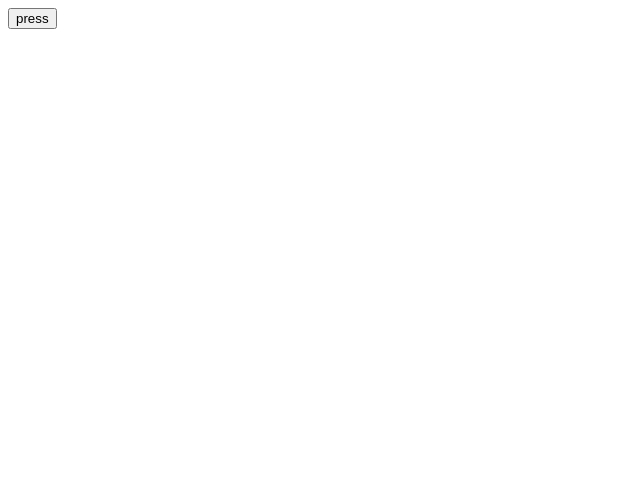
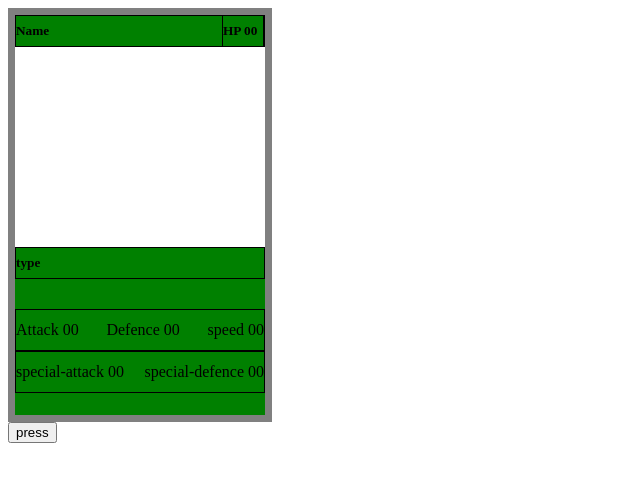
Before and after one commit to sauliusss/pokemon_api, a website: page index.html in a window 1280 px wide. Shown: the whole page, without its empty margins (0-640 px from the left). Drawn offline with Linux system fonts and the light colour scheme.

Commit message:
add card style

```diff
--- a/index.css
+++ b/index.css
@@ -0,0 +1,59 @@
+.card_container {
+  width: 250px;
+  height: 400px;
+  border: 7px solid grey;
+  background-color: green;
+}
+
+.name_hp {
+  display: flex;
+  height: 30px;
+  margin: 0;
+  align-items: center;
+  justify-content: space-between;
+  border: 1px solid black;
+}
+
+.hp {
+  display: flex;
+  text-align: center;
+  align-items: center;
+  width: 40px;
+  height: 30px;
+  border: 1px solid black;
+}
+
+.card_image {
+  width: 250px;
+  height: 200px;
+  background-color: white;
+}
+
+.pokemon_type {
+  display: flex;
+  height: 30px;
+  margin: 0;
+  align-items: center;
+  justify-content: space-between;
+  border: 1px solid black;
+}
+
+.pokemon_stats {
+  display: flex;
+  height: 40px;
+  margin: 30px 0 0 0;
+  align-items: center;
+  text-align: center;
+  justify-content: space-between;
+  border: 1px solid black;
+}
+
+.special_stats {
+  display: flex;
+  height: 40px;
+
+  align-items: center;
+  text-align: center;
+  justify-content: space-between;
+  border: 1px solid black;
+}
--- a/index.html
+++ b/index.html
@@ -7,6 +7,29 @@
     <title>Pokemon API</title>
   </head>
   <body>
+    <div class="card_container">
+      <div class="name_hp">
+        <div class="pokemon_name">
+          <h5>Name</h5>
+        </div>
+        <div class="hp">
+          <h5>HP 00</h5>
+        </div>
+      </div>
+      <div class="card_image"></div>
+      <div class="pokemon_type">
+        <h5>type</h5>
+      </div>
+      <div class="pokemon_stats">
+        <div class="attack">Attack 00</div>
+        <div class="Defence">Defence 00</div>
+        <div class="speed">speed 00</div>
+      </div>
+      <div class="special_stats">
+        <div class="special-attack">special-attack 00</div>
+        <div class="special-defence">special-defence 00</div>
+      </div>
+    </div>
     <button id="btn">press</button>
     <script src="./index.js" defer></script>
   </body>
```
